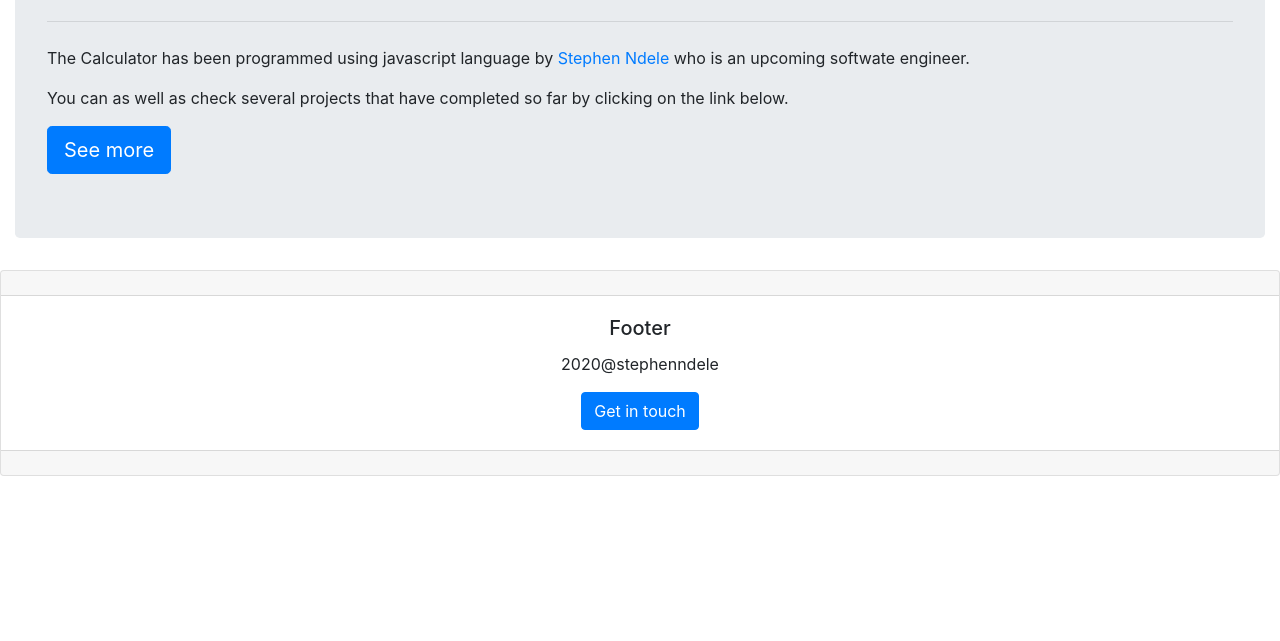
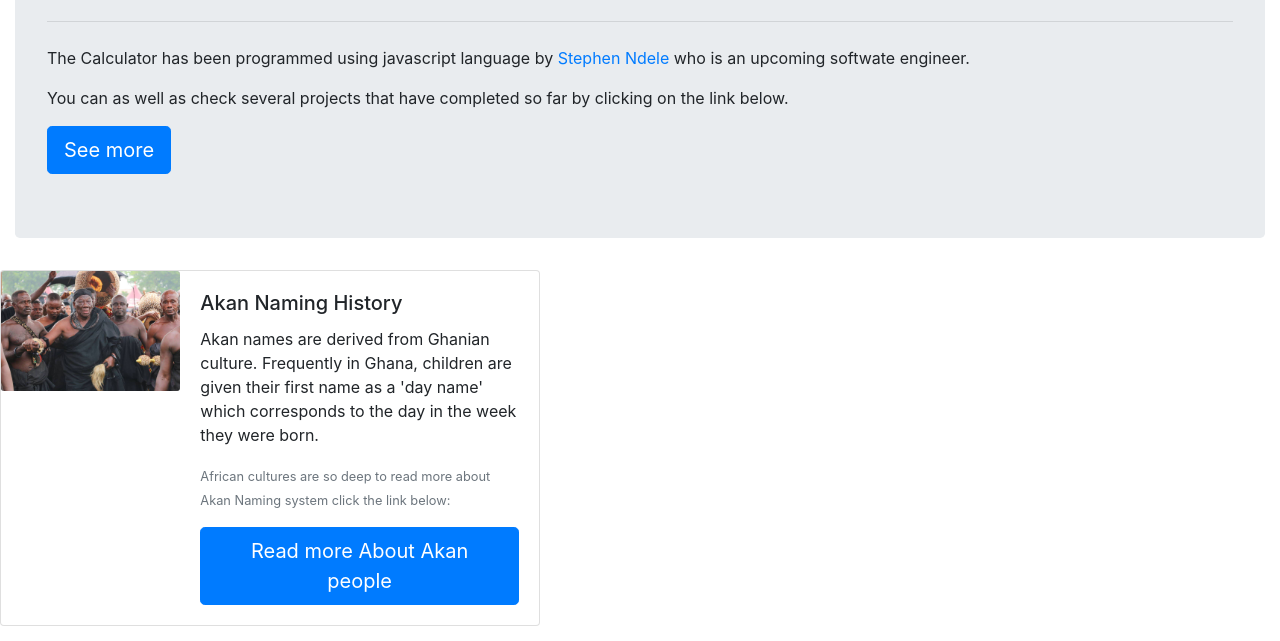
Before and after one commit to stephenndele/birthday-calculator, a plain HTML site: page index.html in a window 1280 px wide. Shown: the part 258-899 px from the top of the page. Before the commit the page ends 800 px from the top, so only its background shows below. Drawn offline with nearby package versions, Linux system fonts and the light colour scheme.

Commit message:
add image

```diff
--- a/css/styles.css
+++ /dev/null
@@ -1 +0,0 @@
-htm
--- a/index.html
+++ b/index.html
@@ -38,7 +38,22 @@
             <a class="btn btn-primary btn-lg" href="https://github.com/stephenndele" role="button">See more</a>
           </div>
     </div>
+    <div class="card mb-3" style="max-width: 540px;">
+      <div class="row no-gutters">
+        <div class="col-md-4">
+          <img src="/images/akana.jpg" class="card-img" alt="...">
+        </div>
+        <div class="col-md-8">
+          <div class="card-body">
+            <h5 class="card-title">Akan Naming History</h5>
+            <p class="card-text">Akan names are derived from Ghanian culture. Frequently in Ghana, children are given their first name as a 'day name' which corresponds to the day in the week they were born.</p>
+            <p class="card-text"><small class="text-muted">African cultures are so deep to read more about Akan Naming system click the link below:</small></p>
+            <a class="btn btn-primary btn-lg" href="https://theculturetrip.com/africa/ghana/articles/everything-you-need-to-know-about-the-ghanaian-tradition-of-day-names/" role="button">Read more About Akan people</a>
 
+          </div>
+        </div>
+      </div>
+    </div>
 
 
 
```
Also changed, not shown: images/akana.jpg (added).
